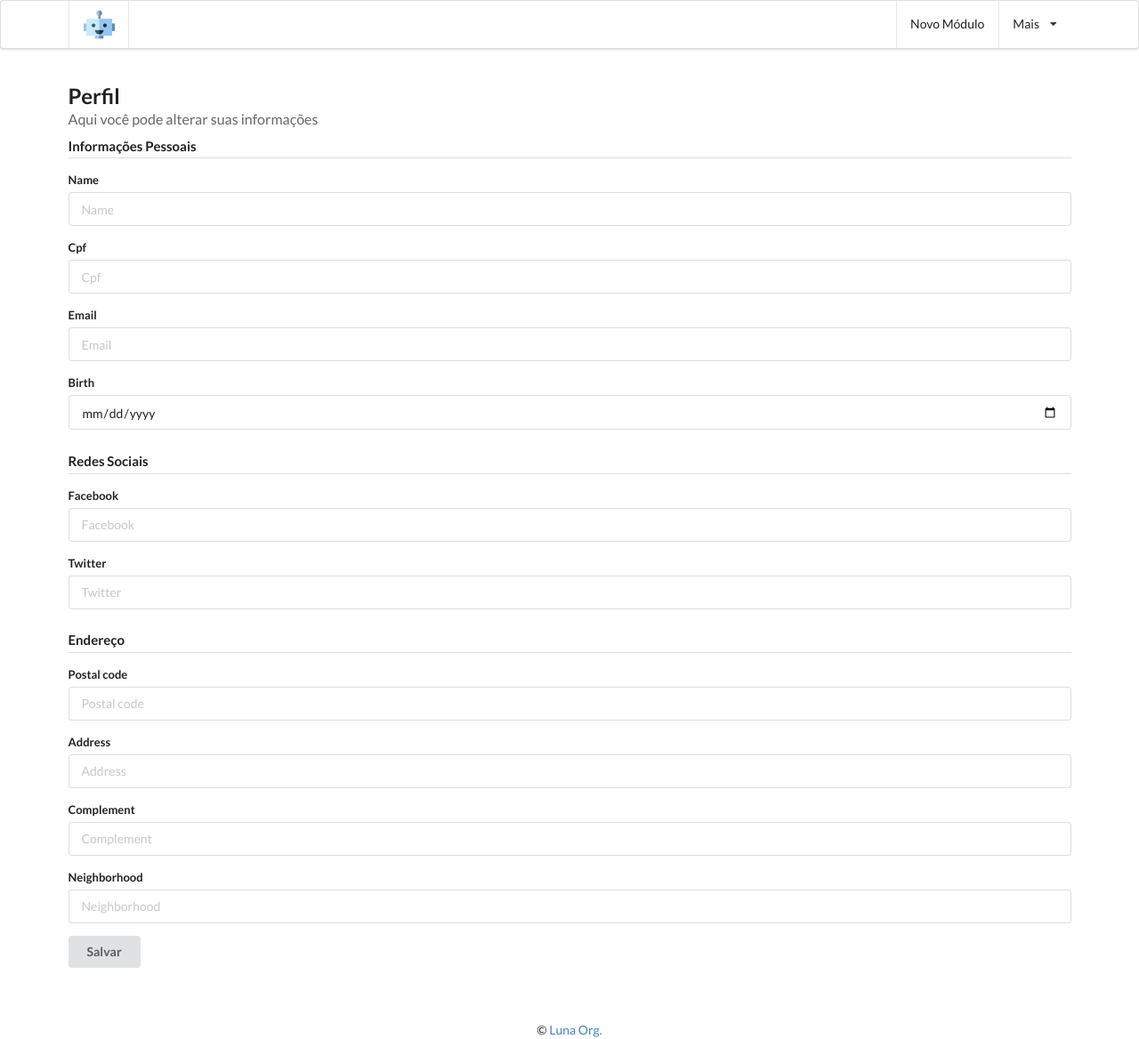
After one commit to luna-assistant/legacy-luna, a Python web app: template backend/luna/client/templates/profile/form.html in a window 1280 px wide. The commit adds this page. Shown: the whole page at 89% size. Run offline with Jinja, Linux system fonts and the light colour scheme; the template is opened without the code that fills it, so the values that code supplies are empty, except form fields; form fields are guessed from the names that the template uses; some libraries are stand-ins or nearby versions.

Commit message:
Fix UserRepository and add profile form (#22)

```diff
--- a/backend/luna/client/templates/header.html
+++ b/backend/luna/client/templates/header.html
@@ -1,18 +1,17 @@
 <header>
   <nav class="ui menu">
     <div class="ui container">
-      <a class="item">
+      <a href="{{ url_for('main.dashboard') }}" class="item">
         <img class="logo" src="{{url_for('static', filename='images/logo.png')}}" />
       </a>
 
       <div class="right menu">
         <a href="#" class="novo-modulo item">Novo Módulo</a>
-        <a href="#" class="item">Contatos de Emergência</a>
-        <a href="#" class="item">Dependentes</a>
         <div class="ui dropdown item">
           Mais <i class="dropdown icon"></i>
           <div class="menu">
-            <a href="#" class="item">Perfil</a>
+            <a href="#" class="item">Associados</a>
+            <a href="{{ url_for('profile.profile') }}" class="item">Perfil</a>
             <a href="{{ url_for('auth.logout') }}" class="item">Sair</a>
           </div>
         </div>
--- /dev/null
+++ b/backend/luna/client/templates/profile/form.html
@@ -0,0 +1,67 @@
+{% extends "_base.html" %}
+
+{% block content %}
+
+<h2 class="ui header">
+  Perfil
+  <div class="sub header">Aqui você pode alterar suas informações</div>
+</h2>
+
+
+<form class="ui form" method="post">
+
+  {{ form.hidden_tag() }}
+
+  <h4 class="ui dividing header">Informações Pessoais</h4>
+  <div class="field">
+    {{ form.name.label }}
+    {{ form.name(placeholder=form.name.label.text) }}
+  </div>
+  <div class="field">
+    {{ form.cpf.label }}
+    {{ form.cpf(placeholder=form.cpf.label.text) }}
+  </div>
+  <div class="field">
+    {{ form.email.label }}
+    {{ form.email(placeholder=form.email.label.text) }}
+  </div>
+  <div class="field">
+    {{ form.birth.label }}
+    {{ form.birth(placeholder=form.birth.label.text) }}
+  </div>
+
+
+  <h4 class="ui dividing header">Redes Sociais</h4>
+  <div class="field">
+    {{ form.facebook.label }}
+    {{ form.facebook(placeholder=form.facebook.label.text) }}
+  </div>
+  <div class="field">
+    {{ form.twitter.label }}
+    {{ form.twitter(placeholder=form.twitter.label.text) }}
+  </div>
+
+  <h4 class="ui dividing header">Endereço</h4>
+  <div class="field">
+  <div class="field">
+    {{ form.postal_code.label }}
+    {{ form.postal_code(placeholder=form.postal_code.label.text) }}
+  </div>
+    {{ form.address.label }}
+    {{ form.address(placeholder=form.address.label.text) }}
+  </div>
+  <div class="field">
+    {{ form.complement.label }}
+    {{ form.complement(placeholder=form.complement.label.text) }}
+  </div>
+  <div class="field">
+    {{ form.neighborhood.label }}
+    {{ form.neighborhood(placeholder=form.neighborhood.label.text) }}
+  </div>
+
+  {# <button class="ui green button"><a href="profile.html" style="color: white">Salvar</a></button>#}
+  <button type="submit" class="ui button">Salvar</button>
+
+</form>
+
+{% endblock %}
```
Also changed, not shown: backend/luna/server/profile/forms.py (+34 -0 lines), backend/luna/server/profile/views.py (+7 -1 lines), backend/luna/server/repositories.py (+7 -7 lines), backend/luna/server/validators.py (added, +14 -0 lines), backend/manage.py (+10 -8 lines), 2 other files.
